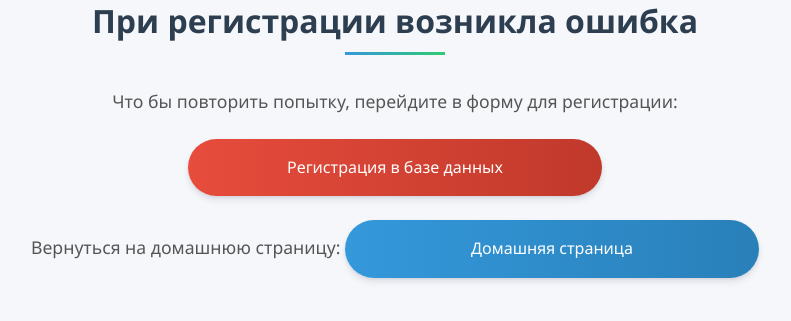
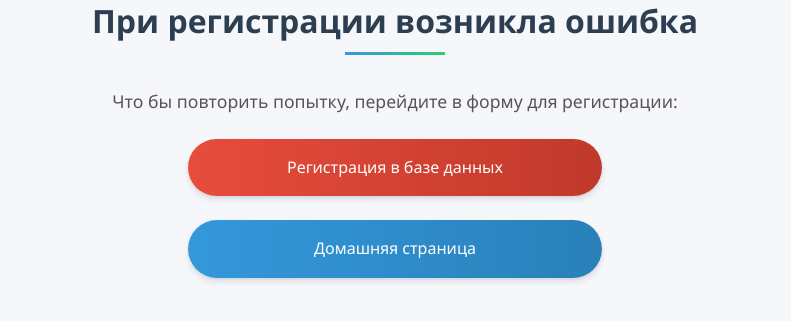
Before and after one commit to Flameeee812/FlatPay, a Flask app: template templates/lose_reg.html in a window 1280 px wide. Shown: the part 270-591 px from the top of the page, without its empty margins (245-1036 px from the left). Run offline with Flask 3, Linux system fonts and the light colour scheme; the template is opened without the code that fills it, so the values that code supplies are empty; parts of the project's set-up code (start-up, migrations or seed data) failed here and were passed over.

Commit message:
upd templates

```diff
--- a/templates/home.html
+++ b/templates/home.html
@@ -17,7 +17,7 @@
             <a href="http://127.0.0.1:5005/vba/update_readings" class="btn blue">Обновить показания</a>
             <a href="http://127.0.0.1:5005/vba/get_readings" class="btn purple">Узнать показания</a>
             <a href="http://127.0.0.1:5005/vba/update_debt" class="btn orange">Оплатить долг</a>
-            <a href="http://127.0.0.1:5005/vba/get_debt" class="btn teal" target="_blank">Узнать остаток долга</a>
+            <a href="http://127.0.0.1:5005/vba/get_debt" class="btn teal">Узнать остаток долга</a>
         </div>
     </div>
 </body>
--- a/templates/lose_reg.html
+++ b/templates/lose_reg.html
@@ -12,7 +12,7 @@
         <h1>При регистрации возникла ошибка</h1>
         <p>Что бы повторить попытку, перейдите в форму для регистрации:</p>
         <p><a href="http://127.0.0.1:5005/vba/reg_user" class="btn red">Регистрация в базе данных</a></p>
-        <p>Вернуться на домашнюю страницу: <a href="http://127.0.0.1:5005/vba" class="btn blue">Домашняя страница</a></p>
+        <p><a href="http://127.0.0.1:5005/vba" class="btn blue">Домашняя страница</a></p>
     </div>
 </body>
 </html>
```
Also changed, not shown: 1 other file.
